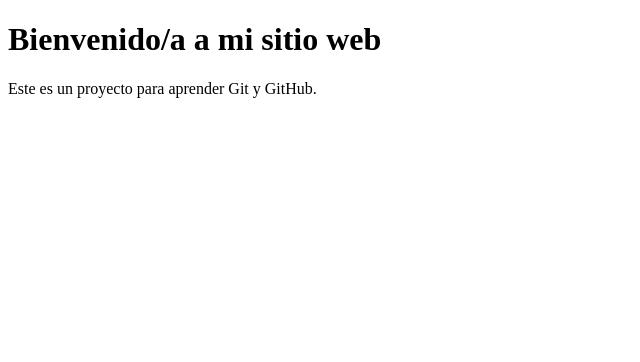
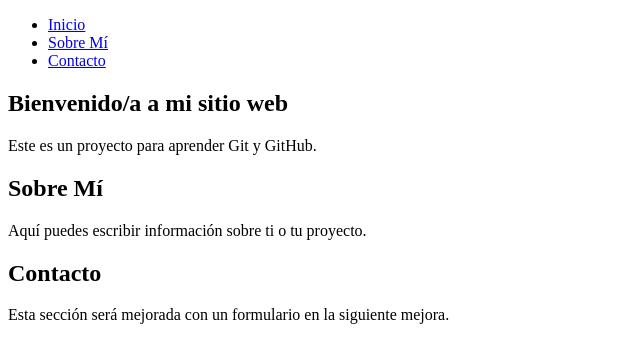
Before and after one commit to Nitic0Acid/Tarea1, a plain HTML site: page index.html in a window 1280 px wide. Shown: the whole page, without its empty margins (0-640 px from the left). Drawn offline with Linux system fonts and the light colour scheme.

Commit message:
Añadir menú de navegación con enlaces internos

```diff
--- a/index.html
+++ b/index.html
@@ -6,7 +6,31 @@
     <title>Mi Proyecto Web</title>
 </head>
 <body>
-    <h1>Bienvenido/a a mi sitio web</h1>
-    <p>Este es un proyecto para aprender Git y GitHub.</p>
+    <!-- Menú de navegación -->
+    <nav>
+        <ul>
+            <li><a href="#inicio">Inicio</a></li>
+            <li><a href="#sobre-mi">Sobre Mí</a></li>
+            <li><a href="#contacto">Contacto</a></li>
+        </ul>
+    </nav>
+
+    <!-- Sección Inicio -->
+    <section id="inicio">
+        <h1>Bienvenido/a a mi sitio web</h1>
+        <p>Este es un proyecto para aprender Git y GitHub.</p>
+    </section>
+
+    <!-- Sección Sobre Mí -->
+    <section id="sobre-mi">
+        <h2>Sobre Mí</h2>
+        <p>Aquí puedes escribir información sobre ti o tu proyecto.</p>
+    </section>
+
+    <!-- Sección Contacto -->
+    <section id="contacto">
+        <h2>Contacto</h2>
+        <p>Esta sección será mejorada con un formulario en la siguiente mejora.</p>
+    </section>
 </body>
 </html>
```
